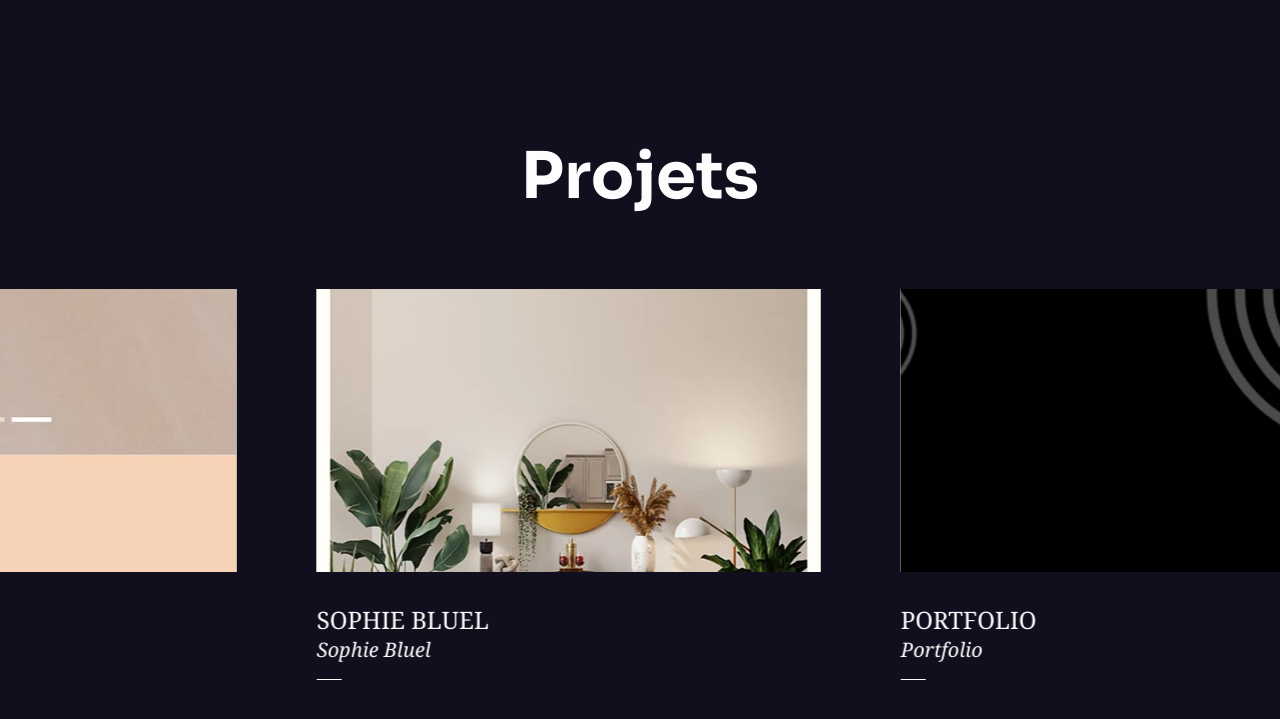
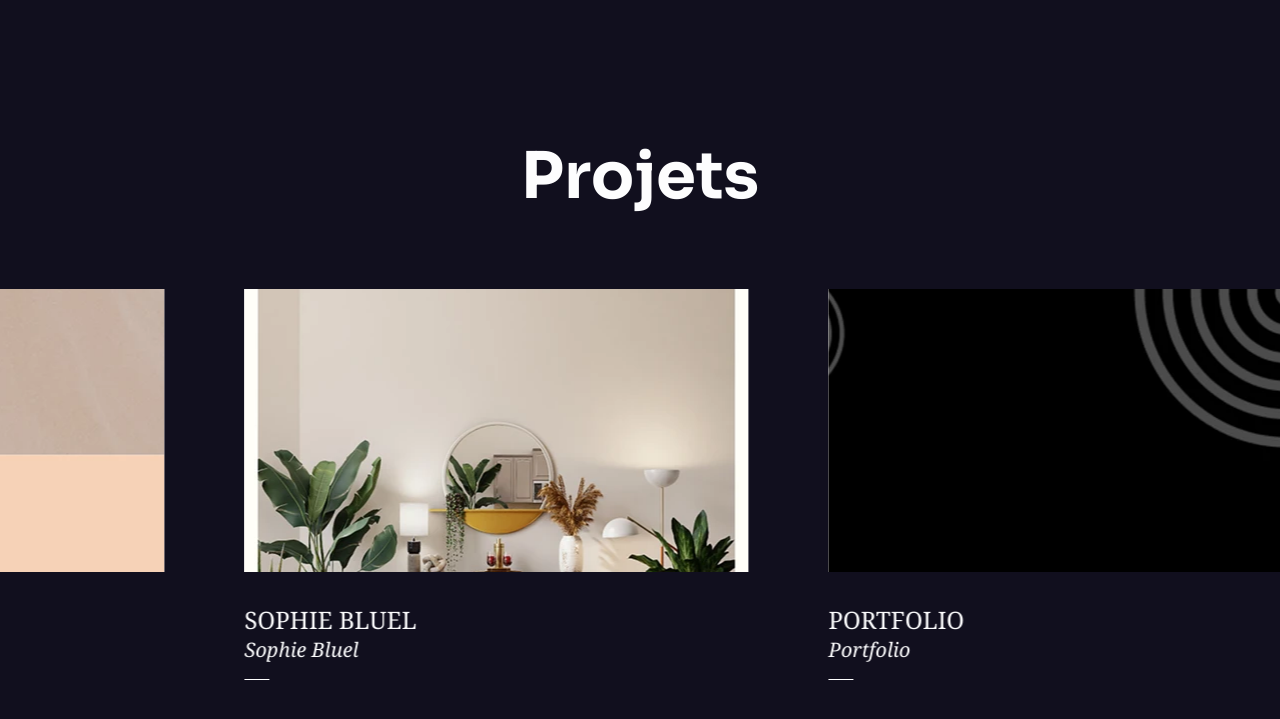
Before and after one commit to ArthurJenck/portfolio-next, a Next.js app: page / in a window 1280 px wide. Shown: the part 3098-3817 px from the top of the page. Built offline with nearby package versions, Linux system fonts and the light colour scheme.

Commit message:
projects animation padding

```diff
--- a/src/components/projects/ProjectsCarousel.tsx
+++ b/src/components/projects/ProjectsCarousel.tsx
@@ -183,7 +183,7 @@ export const ProjectsCarousel: React.FC = () => {
                 className="absolute inset-0"
                 style={{
                     perspective: "1000px",
-                    perspectiveOrigin: "50% 40%",
+                    perspectiveOrigin: "50% 30%",
                 }}
                 animate={{ scale: isDragging ? DRAG_SCALE : 1 }}
                 transition={CONTAINER_SCALE_TRANSITION}
--- a/src/components/projects/config.ts
+++ b/src/components/projects/config.ts
@@ -1,6 +1,6 @@
 export const ITEM_WIDTH = 504
 export const ITEM_GAP = 80
-export const VIEW_PADDING = 120
+export const VIEW_PADDING = 300
 export const TILE_HEIGHT = 283
 
 export const SUBTITLE_UNDERLINE_W = 25
```
